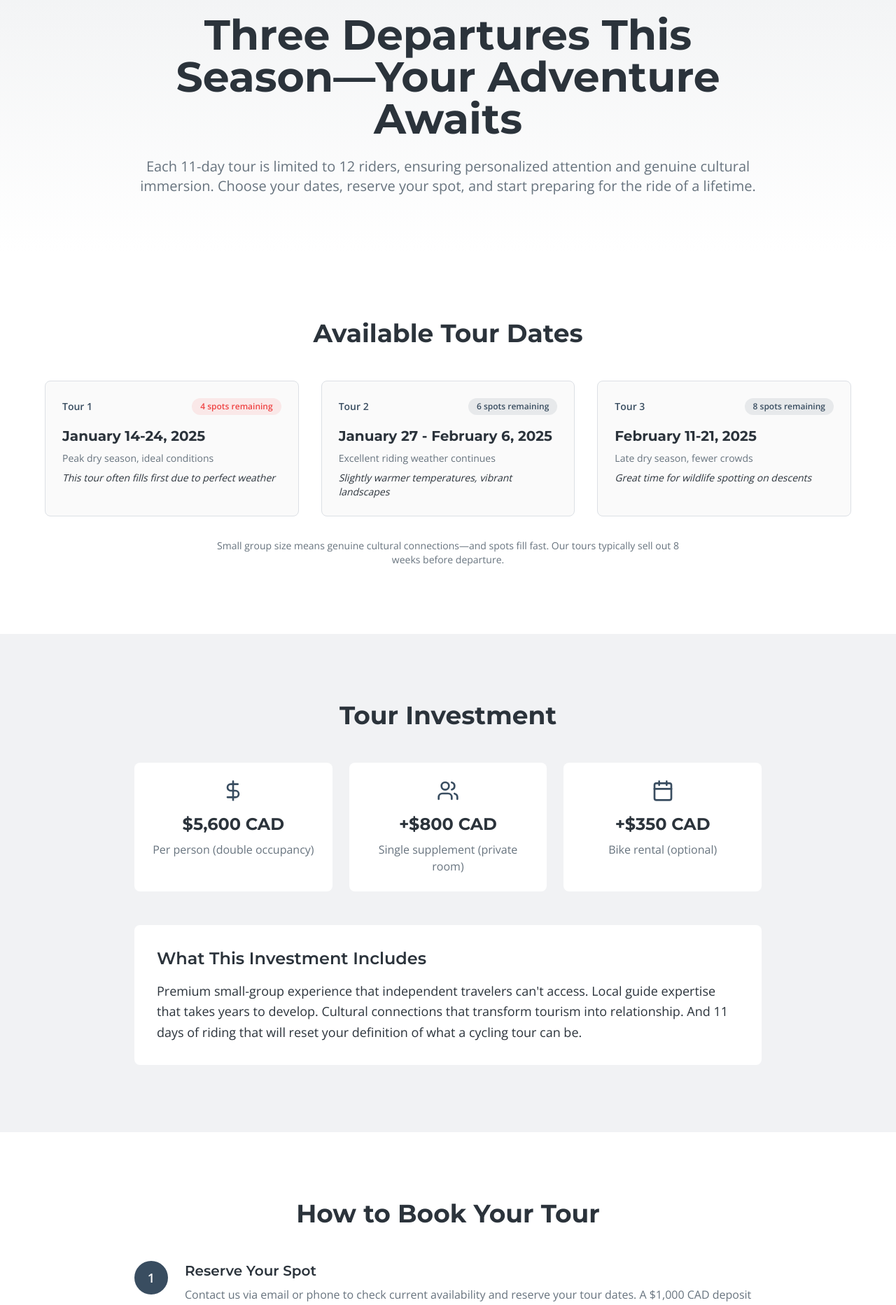
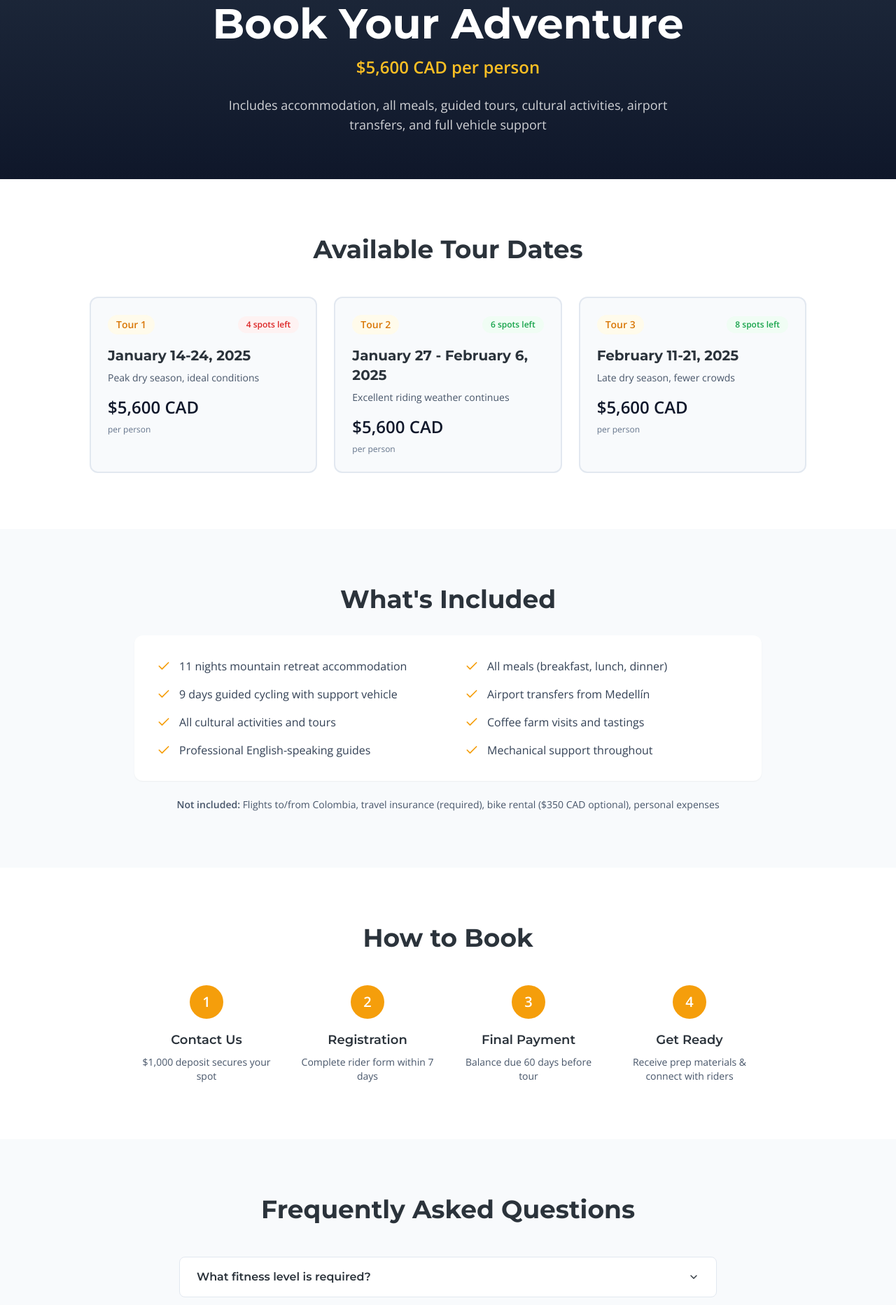
Before and after one commit to grumpy-tech/cozy-cabin-starter, a React (Vite) app: page /booking in a window 1280 px wide. Shown: the part 140-2005 px from the top of the page at 70% size. Built offline with nearby package versions, Linux system fonts and the light colour scheme; the HTML template or start-up script is replaced by a standard one.

Commit message:
Update Booking.tsx

```diff
--- a/src/pages/Booking.tsx
+++ b/src/pages/Booking.tsx
@@ -2,7 +2,7 @@ import { Navbar } from "@/components/layout/Navbar";
 import { Footer } from "@/components/layout/Footer";
 import { Button } from "@/components/ui/button";
 import { motion } from "framer-motion";
-import { Calendar, Users, DollarSign, Mail, Phone } from "lucide-react";
+import { Calendar, Mail, Phone, Check } from "lucide-react";
 import {
   Accordion,
   AccordionContent,
@@ -17,64 +17,53 @@ const Booking = () => {
       dates: "January 14-24, 2025",
       spots: 4,
       season: "Peak dry season, ideal conditions",
-      note: "This tour often fills first due to perfect weather"
     },
     {
       id: 2,
       dates: "January 27 - February 6, 2025",
       spots: 6,
       season: "Excellent riding weather continues",
-      note: "Slightly warmer temperatures, vibrant landscapes"
     },
     {
       id: 3,
       dates: "February 11-21, 2025",
       spots: 8,
       season: "Late dry season, fewer crowds",
-      note: "Great time for wildlife spotting on descents"
     }
   ];
 
   const faqs = [
     {
-      question: "What fitness level is required for this tour?",
-      answer: "You should be comfortable riding 4-6 hours with significant climbing. If you can handle 1,500m elevation gain over 80km back home, you're ready. Support vehicle available for needed breaks. This is a riding-focused tour for experienced cyclists, not a casual bike vacation."
+      question: "What fitness level is required?",
+      answer: "You should be comfortable riding 4-6 hours with significant climbing. If you can handle 1,500m elevation gain over 80km back home, you're ready. Support vehicle available for breaks. This is for experienced cyclists."
     },
     {
       question: "Do I need to bring my own bike?",
-      answer: "We offer premium rentals ($350 CAD), or you can bring your own. Either way, we handle airport transfers. Our mechanics keep everything running perfectly throughout the tour."
+      answer: "We offer premium rentals ($350 CAD), or bring your own. Either way, we handle airport transfers and our mechanics keep everything running perfectly."
     },
     {
       question: "What if I'm traveling solo?",
-      answer: "Most riders come solo and leave with lifelong cycling friends. No single supplement required—just an opportunity to share rooms and experiences with fellow riders. Private room option available (+$800 CAD)."
+      answer: "Most riders come solo and leave with lifelong cycling friends. Private room option available (+$800 CAD) or share with fellow riders."
     },
     {
       question: "What about dietary restrictions?",
-      answer: "We accommodate vegetarian, vegan, gluten-free, and other dietary needs. Colombian cuisine is naturally diverse and adaptable. Just let us know your requirements during registration."
+      answer: "We accommodate vegetarian, vegan, gluten-free, and other dietary needs. Colombian cuisine is naturally diverse and adaptable."
     },
     {
       question: "How technical are the gravel sections?",
-      answer: "Maintained roads, not singletrack. If you're comfortable on dirt roads and moderate washboard, you're fine. Road bikes with 28mm+ tires work well. No mountain biking skills required."
+      answer: "Maintained roads, not singletrack. If you're comfortable on dirt roads and moderate washboard, you're fine. Road bikes with 28mm+ tires work well."
     },
     {
       question: "What's the weather like in January-February?",
-      answer: "These months are Colombia's dry season perfection. Expect daytime temps 18-28°C (65-80°F). Mornings are cool, afternoons warm. We ride through multiple climate zones daily—mornings can be misty, but rain is rare. Pack layers and you'll be comfortable."
+      answer: "Peak dry season with daytime temps 18-28°C (65-80°F). Mornings cool, afternoons warm. We ride through multiple climate zones daily. Rain is rare."
     },
     {
       question: "Is travel insurance required?",
-      answer: "Yes, we require comprehensive travel insurance covering trip cancellation, medical expenses, and emergency evacuation. We recommend World Nomads or similar providers covering 'adventure sports.' Happy to discuss specific policy recommendations."
+      answer: "Yes, comprehensive coverage including trip cancellation, medical expenses, and emergency evacuation. We recommend World Nomads or similar covering 'adventure sports.'"
     },
     {
       question: "Can I extend my stay in Colombia?",
-      answer: "Absolutely. We can recommend extra days in Medellín or Cartagena. Many riders add a few days to explore on their own. We're happy to suggest itineraries and accommodations."
-    },
-    {
-      question: "What's the group dynamic like?",
-      answer: "Small groups (max 12) of passionate cyclists who value both serious riding and cultural immersion. Ages typically 35-65, mix of solo travelers and couples, international riders. The small size means everyone connects quickly."
-    },
-    {
-      question: "Is travel to/from Medellín included?",
-      answer: "We provide airport transfers once you're in Medellín. International flights to Colombia are not included—allowing flexibility in your arrival/departure plans."
+      answer: "Absolutely. We can recommend extra days in Medellín or Cartagena. Many riders add a few days to explore independently."
     }
   ];
 
@@ -82,8 +71,8 @@ const Booking = () => {
     <main className="min-h-screen pt-20">
       <Navbar />
 
-      {/* Hero Section */}
-      <section className="relative py-20 bg-gradient-to-b from-muted to-background">
+      {/* Hero with Price */}
+      <section className="relative py-16 bg-gradient-to-b from-slate-800 to-slate-900">
         <div className="container mx-auto px-4">
           <motion.div
             initial={{ opacity: 0, y: 20 }}
@@ -91,23 +80,27 @@ const Booking = () => {
             transition={{ duration: 0.6 }}
             className="max-w-4xl mx-auto text-center"
           >
-            <h1 className="font-heading text-4xl md:text-5xl lg:text-6xl font-bold mb-6">
-              Three Departures This Season—Your Adventure Awaits
+            <h1 className="font-heading text-4xl md:text-6xl font-bold mb-4 text-white">
+              Book Your Adventure
             </h1>
-            <p className="text-lg md:text-xl text-muted-foreground">
-              Each 11-day tour is limited to 12 riders, ensuring personalized attention and genuine cultural immersion. Choose your dates, reserve your spot, and start preparing for the ride of a lifetime.
+            <p className="text-xl md:text-2xl text-amber-400 font-semibold mb-6">
+              $5,600 CAD per person
+            </p>
+            <p className="text-lg text-white/80 max-w-2xl mx-auto">
+              Includes accommodation, all meals, guided tours, cultural activities,
+              airport transfers, and full vehicle support
             </p>
           </motion.div>
         </div>
       </section>
 
-      {/* Tour Calendar */}
-      <section className="py-16 md:py-24 bg-background">
+      {/* Tour Dates - Clean Cards */}
+      <section className="py-16 md:py-20 bg-white">
         <div className="container mx-auto px-4">
           <h2 className="font-heading text-3xl md:text-4xl font-bold mb-12 text-center">
             Available Tour Dates
           </h2>
-          <div className="grid md:grid-cols-3 gap-8 max-w-6xl mx-auto">
+          <div className="grid md:grid-cols-3 gap-6 max-w-5xl mx-auto">
             {tours.map((tour, index) => (
               <motion.div
                 key={tour.id}
@@ -115,100 +108,80 @@ const Booking = () => {
                 whileInView={{ opacity: 1, y: 0 }}
                 transition={{ duration: 0.5, delay: index * 0.1 }}
                 viewport={{ once: true }}
-                className="bg-card border border-border rounded-lg p-6 hover:shadow-lg transition-shadow"
+                className="bg-slate-50 border-2 border-slate-200 rounded-xl p-6 hover:border-amber-500 hover:shadow-lg transition-all"
               >
                 <div className="flex items-center justify-between mb-4">
-                  <span className="text-sm font-semibold text-primary">Tour {tour.id}</span>
+                  <span className="text-sm font-semibold text-amber-600 bg-amber-50 px-3 py-1 rounded-full">
+                    Tour {tour.id}
+                  </span>
                   <span className={`px-3 py-1 rounded-full text-xs font-semibold ${
-                    tour.spots <= 4 ? 'bg-destructive/10 text-destructive' : 'bg-primary/10 text-primary'
+                    tour.spots <= 4 ? 'bg-red-50 text-red-600' : 'bg-green-50 text-green-600'
                   }`}>
-                    {tour.spots} spots remaining
+                    {tour.spots} spots left
                   </span>
                 </div>
                 <h3 className="font-heading text-xl font-bold mb-2">{tour.dates}</h3>
-                <p className="text-sm text-muted-foreground mb-2">{tour.season}</p>
-                <p className="text-sm italic">{tour.note}</p>
+                <p className="text-sm text-slate-600 mb-4">{tour.season}</p>
+                <div className="text-2xl font-bold text-slate-900 mb-2">$5,600 CAD</div>
+                <p className="text-xs text-slate-500">per person</p>
               </motion.div>
             ))}
-          </div>
-          <p className="text-center mt-8 text-sm text-muted-foreground max-w-2xl mx-auto">
-            Small group size means genuine cultural connections—and spots fill fast. Our tours typically sell out 8 weeks before departure.
-          </p>
-        </div>
-      </section>
-
-      {/* Pricing Section */}
-      <section className="py-16 md:py-24 bg-muted">
-        <div className="container mx-auto px-4">
-          <div className="max-w-4xl mx-auto">
-            <h2 className="font-heading text-3xl md:text-4xl font-bold mb-12 text-center">
-              Tour Investment
-            </h2>
-            <div className="grid md:grid-cols-3 gap-6 mb-12">
-              <div className="bg-background p-6 rounded-lg text-center">
-                <DollarSign className="h-8 w-8 text-primary mx-auto mb-4" />
-                <h3 className="font-heading text-2xl font-bold mb-2">$5,600 CAD</h3>
-                <p className="text-muted-foreground">Per person (double occupancy)</p>
-              </div>
-              <div className="bg-background p-6 rounded-lg text-center">
-                <Users className="h-8 w-8 text-primary mx-auto mb-4" />
-                <h3 className="font-heading text-2xl font-bold mb-2">+$800 CAD</h3>
-                <p className="text-muted-foreground">Single supplement (private room)</p>
-              </div>
-              <div className="bg-background p-6 rounded-lg text-center">
-                <Calendar className="h-8 w-8 text-primary mx-auto mb-4" />
-                <h3 className="font-heading text-2xl font-bold mb-2">+$350 CAD</h3>
-                <p className="text-muted-foreground">Bike rental (optional)</p>
-              </div>
-            </div>
-            <div className="bg-background p-8 rounded-lg">
-              <h3 className="font-heading text-2xl font-semibold mb-4">What This Investment Includes</h3>
-              <p className="text-lg leading-relaxed">
-                Premium small-group experience that independent travelers can't access. Local guide expertise that takes years to develop. Cultural connections that transform tourism into relationship. And 11 days of riding that will reset your definition of what a cycling tour can be.
-              </p>
-            </div>
           </div>
         </div>
       </section>
 
-      {/* Booking Process */}
-      <section className="py-16 md:py-24 bg-background">
+      {/* What's Included - Simple List */}
+      <section className="py-16 md:py-20 bg-slate-50">
+        <div className="container mx-auto px-4">
+          <div className="max-w-4xl mx-auto">
+            <h2 className="font-heading text-3xl md:text-4xl font-bold mb-8 text-center">
+              What's Included
+            </h2>
+            <div className="grid md:grid-cols-2 gap-x-12 gap-y-4 bg-white p-8 rounded-xl shadow-sm">
+              {[
+                "11 nights mountain retreat accommodation",
+                "All meals (breakfast, lunch, dinner)",
+                "9 days guided cycling with support vehicle",
+                "Airport transfers from Medellín",
+                "All cultural activities and tours",
+                "Coffee farm visits and tastings",
+                "Professional English-speaking guides",
+                "Mechanical support throughout"
+              ].map((item, index) => (
+                <div key={index} className="flex items-start gap-3">
+                  <Check className="h-5 w-5 text-amber-500 flex-shrink-0 mt-0.5" />
+                  <span className="text-slate-700">{item}</span>
+                </div>
+              ))}
+            </div>
+            <p className="text-center mt-6 text-sm text-slate-600">
+              <strong>Not included:</strong> Flights to/from Colombia, travel insurance (required),
+              bike rental ($350 CAD optional), personal expenses
+            </p>
+          </div>
+        </div>
+      </section>
+
+      {/* Booking Process - Simplified */}
+      <section className="py-16 md:py-20 bg-white">
         <div className="container mx-auto px-4">
           <div className="max-w-4xl mx-auto">
             <h2 className="font-heading text-3xl md:text-4xl font-bold mb-12 text-center">
-              How to Book Your Tour
+              How to Book
             </h2>
-            <div className="space-y-8">
+            <div className="grid md:grid-cols-4 gap-6">
               {[
-                {
-                  step: 1,
-                  title: "Reserve Your Spot",
-                  description: "Contact us via email or phone to check current availability and reserve your tour dates. A $1,000 CAD deposit secures your place."
-                },
-                {
-                  step: 2,
-                  title: "Complete Registration",
-                  description: "Within 7 days of booking, complete our rider registration form with emergency contacts, fitness level, dietary requirements, and any medical considerations."
-                },
-                {
-                  step: 3,
-                  title: "Final Payment",
-                  description: "Balance due 60 days before tour departure. We'll send payment instructions and pre-tour preparation materials including packing lists, training suggestions, and cultural context."
-                },
-                {
-                  step: 4,
-                  title: "Pre-Tour Prep",
-                  description: "We'll connect you with fellow riders before departure and provide detailed arrival instructions, bike fitting details, and answers to any last-minute questions."
-                }
-              ].map((step) => (
-                <div key={step.step} className="flex gap-6">
-                  <div className="flex-shrink-0 w-12 h-12 rounded-full bg-primary text-primary-foreground flex items-center justify-center font-bold text-lg">
-                    {step.step}
+                { step: 1, title: "Contact Us", desc: "$1,000 deposit secures your spot" },
+                { step: 2, title: "Registration", desc: "Complete rider form within 7 days" },
+                { step: 3, title: "Final Payment", desc: "Balance due 60 days before tour" },
+                { step: 4, title: "Get Ready", desc: "Receive prep materials & connect with riders" }
+              ].map((item) => (
+                <div key={item.step} className="text-center">
+                  <div className="w-12 h-12 rounded-full bg-amber-500 text-white flex items-center justify-center font-bold text-xl mx-auto mb-4">
+                    {item.step}
                   </div>
-                  <div>
-                    <h3 className="font-heading text-xl font-semibold mb-2">{step.title}</h3>
-                    <p className="text-muted-foreground">{step.description}</p>
-                  </div>
+                  <h3 className="font-heading text-lg font-semibold mb-2">{item.title}</h3>
+                  <p className="text-sm text-slate-600">{item.desc}</p>
                 </div>
               ))}
             </div>
@@ -216,47 +189,20 @@ const Booking = () => {
         </div>
       </section>
 
-      {/* Cancellation Policy */}
-      <section className="py-16 md:py-24 bg-muted">
+      {/* FAQs */}
+      <section className="py-16 md:py-20 bg-slate-50">
         <div className="container mx-auto px-4">
-          <div className="max-w-4xl mx-auto">
-            <h2 className="font-heading text-3xl font-bold mb-8">Cancellation Policy</h2>
-            <div className="bg-background p-8 rounded-lg space-y-4">
-              <div>
-                <h3 className="font-semibold mb-2">More than 60 days before departure</h3>
-                <p className="text-muted-foreground">Full refund minus $200 processing fee</p>
-              </div>
-              <div>
-                <h3 className="font-semibold mb-2">30-60 days before departure</h3>
-                <p className="text-muted-foreground">50% refund</p>
-              </div>
-              <div>
-                <h3 className="font-semibold mb-2">Less than 30 days</h3>
-                <p className="text-muted-foreground">No refund (travel insurance recommended)</p>
-              </div>
-              <div className="pt-4 border-t">
-                <h3 className="font-semibold mb-2">Weather-Related Cancellations</h3>
-                <p className="text-muted-foreground">In the unlikely event we cancel due to unsafe conditions, you receive a full refund or credit toward a future tour.</p>
-              </div>
-            </div>
-          </div>
-        </div>
-      </section>
-
-      {/* FAQs */}
-      <section className="py-16 md:py-24 bg-background">
-        <div className="container mx-auto px-4">
-          <div className="max-w-4xl mx-auto">
+          <div className="max-w-3xl mx-auto">
             <h2 className="font-heading text-3xl md:text-4xl font-bold mb-12 text-center">
               Frequently Asked Questions
             </h2>
-            <Accordion type="single" collapsible className="w-full">
+            <Accordion type="single" collapsible className="w-full space-y-4">
               {faqs.map((faq, index) => (
-                <AccordionItem key={index} value={`item-${index}`}>
-                  <AccordionTrigger className="text-left">
-                    {faq.question}
+                <AccordionItem key={index} value={`item-${index}`} className="bg-white border border-slate-200 rounded-lg px-6">
+                  <AccordionTrigger className="text-left hover:no-underline">
+                    <span className="font-semibold">{faq.question}</span>
                   </AccordionTrigger>
-                  <AccordionContent className="text-muted-foreground">
+                  <AccordionContent className="text-slate-600 leading-relaxed">
                     {faq.answer}
                   </AccordionContent>
                 </AccordionItem>
@@ -266,34 +212,29 @@ const Booking = () => {
         </div>
       </section>
 
-      {/* Final CTA */}
-      <section className="py-16 md:py-24 bg-gradient-to-b from-muted to-background">
+      {/* CTA */}
+      <section className="py-16 md:py-20 bg-slate-900 text-white">
         <div className="container mx-auto px-4">
           <div className="max-w-3xl mx-auto text-center">
             <h2 className="font-heading text-3xl md:text-4xl font-bold mb-6">
-              Ready to Experience Colombia on Two Wheels?
+              Ready to Ride Colombia?
             </h2>
-            <p className="text-lg md:text-xl text-muted-foreground mb-8">
-              Don't let another season pass wondering what this ride feels like. These tours fill months in advance—the riders who book early aren't just planning ahead, they're making sure they don't miss out.
+            <p className="text-lg text-white/80 mb-8">
+              Contact us to check availability and reserve your spot. Tours fill 8+ weeks in advance.
             </p>
             <div className="flex flex-col sm:flex-row gap-4 justify-center">
               <a href="mailto:pedaltheworld@gmail.com">
-                <Button variant="default" size="lg" className="gap-2">
+                <Button size="lg" className="bg-amber-500 hover:bg-amber-600 text-white gap-2">
                   <Mail className="h-5 w-5" />
                   Email Us to Book
                 </Button>
               </a>
               <a href="tel:+12503744515">
-                <Button variant="outline" size="lg" className="gap-2">
+                <Button variant="outline" size="lg" className="bg-white/10 border-white/30 text-white hover:bg-white/20 gap-2">
                   <Phone className="h-5 w-5" />
-                  Call to Discuss
+                  Call: 250-374-4515
                 </Button>
               </a>
-            </div>
-            <div className="mt-8 pt-8 border-t flex flex-wrap justify-center gap-6 text-sm text-muted-foreground">
-              <span>✓ Operated by Cycle Logic since 2018</span>
-              <span>✓ 200+ riders hosted</span>
-              <span>✓ 4.9/5 average rating</span>
             </div>
           </div>
         </div>
```
